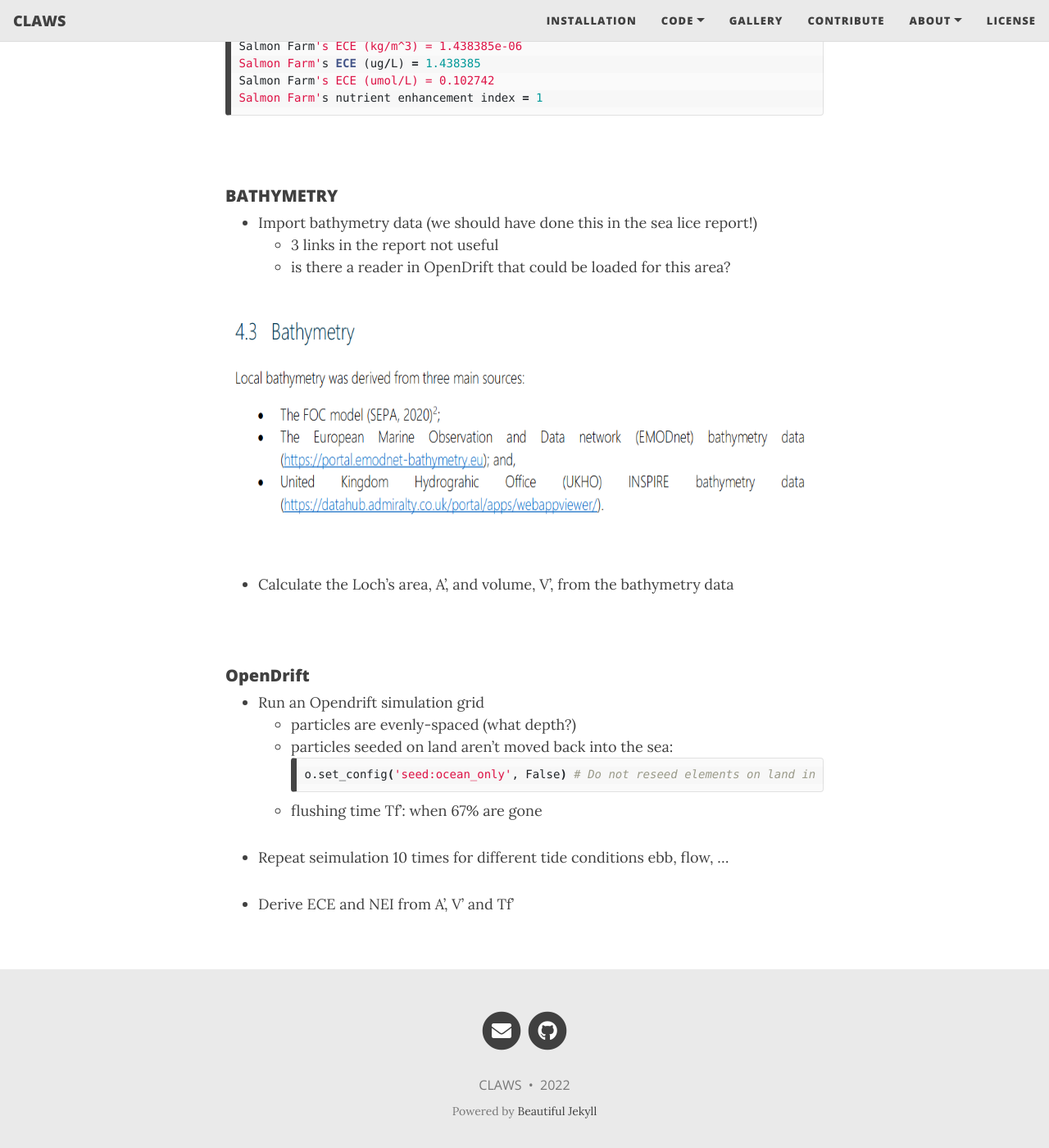
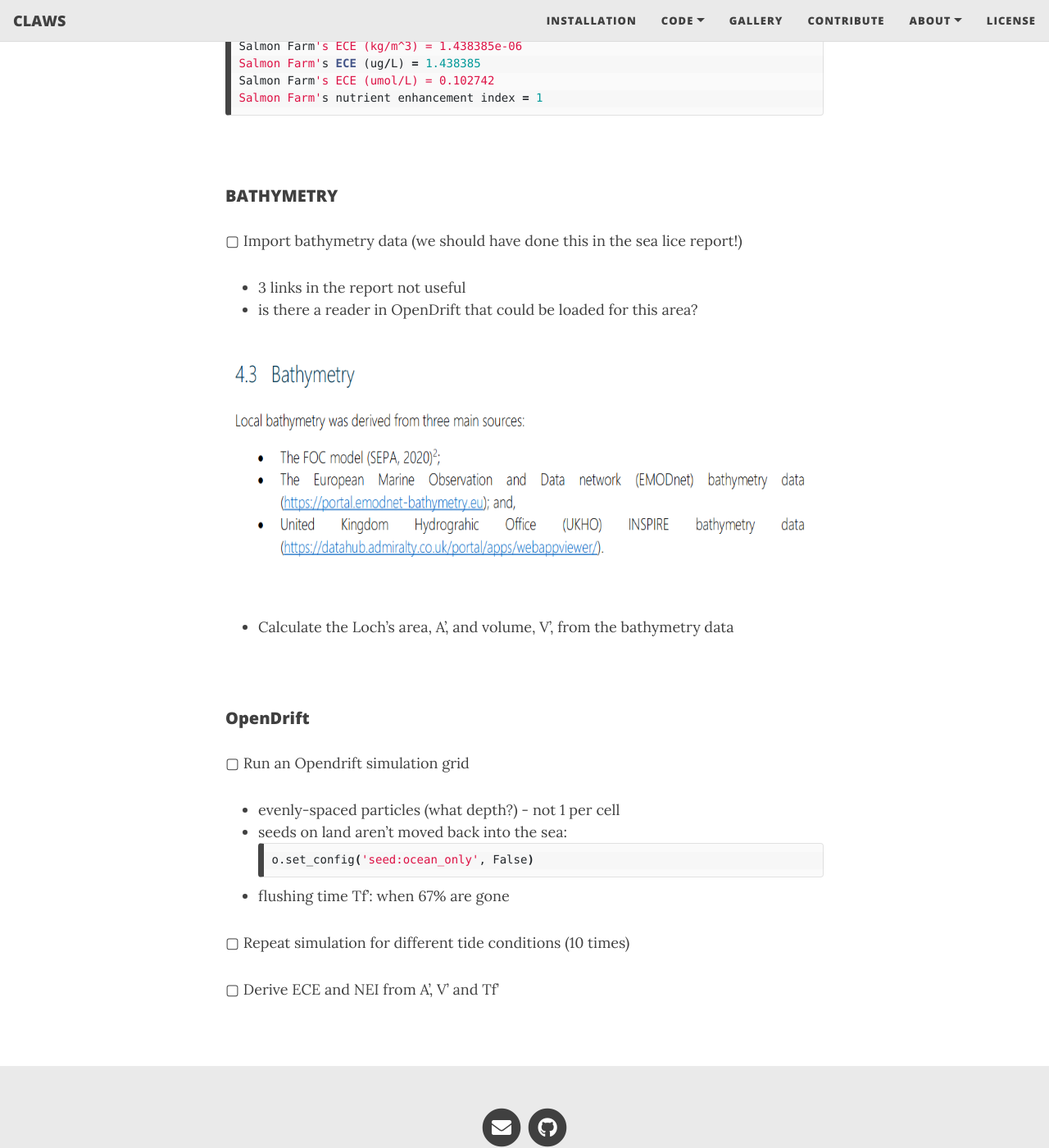
Before and after one commit to claws-scot/claws-scot.github.io, a Jekyll site: the page built from meeting.md, in a window 1280 px wide and 1400 px high, scrolled down 1082 px. Shown: the whole window at 82% size. Built offline with Jekyll 4.4.1, drawn with Linux system fonts in a browser that asks for light colours; nearby versions of some CDN libraries.

Commit message:
Editing web pages

````diff
--- a/meeting.md
+++ b/meeting.md
@@ -48,17 +48,17 @@
 
 &nbsp;
 <h5>OpenDrift</h5>
-- Run an Opendrift simulation grid
-  * particles are evenly-spaced (what depth?)
-  * particles seeded on land aren't moved back into the sea:
+&#9634; Run an Opendrift simulation grid
+  * evenly-spaced particles (what depth?) - not 1 per cell
+  * seeds on land aren't moved back into the sea:
     ```sh
-    o.set_config('seed:ocean_only', False) # Do not reseed elements on land in the ocean
+    o.set_config('seed:ocean_only', False)
     ```
     <div style="line-height:50%;">
         <br>
     </div>
   * flushing time Tf': when 67% are gone
 
-- Repeat seimulation 10 times for different tide conditions ebb, flow, ...
+&#9634; Repeat simulation for different tide conditions (10 times)
 
-- Derive ECE and NEI from A', V' and Tf'
+&#9634; Derive ECE and NEI from A', V' and Tf'
````
Also changed, not shown: other parts of meeting.md (+3 -3 lines).
